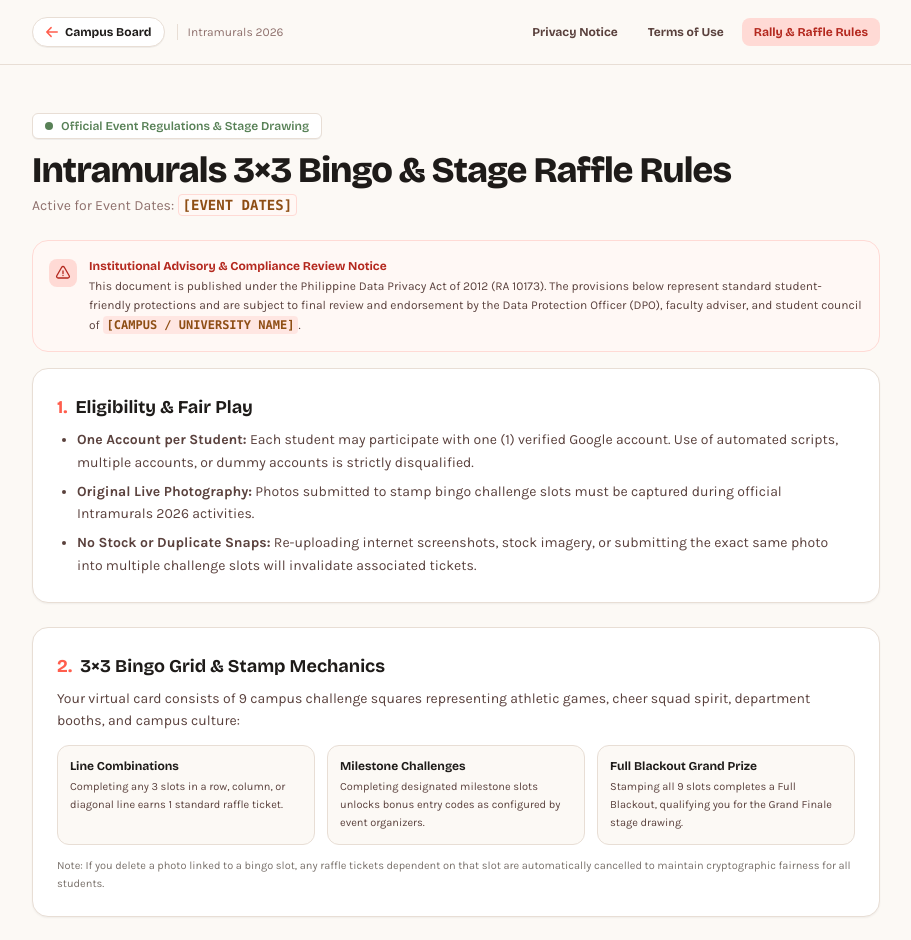
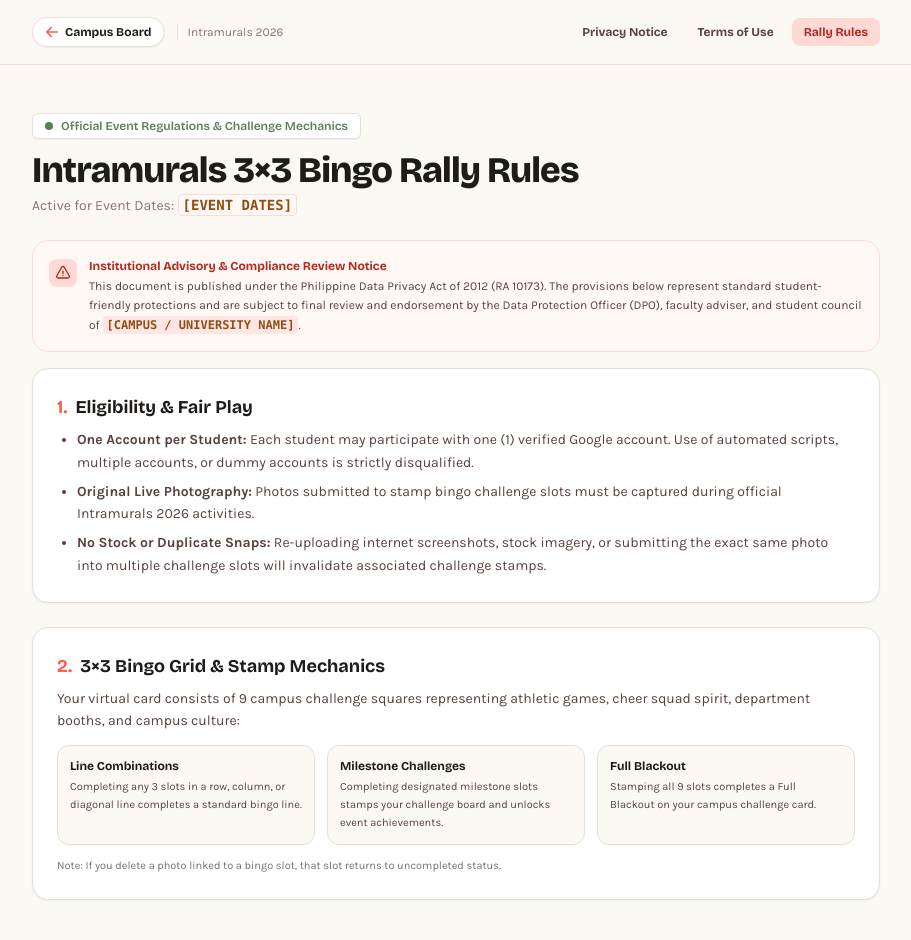
Before and after one commit to Kamish76/Salingkusog-Project, a Next.js app: page /rally-rules in a window 1280 px wide. Shown: the top 940 px of the page, without its empty margins (184-1095 px from the left). Built offline with nearby package versions, Linux system fonts and the light colour scheme; no server answers; the database is empty.

Commit message:
feat(legal): insulate rally rules, consent modal, and root metadata from deactivated raffle

```diff
--- a/src/app/layout.tsx
+++ b/src/app/layout.tsx
@@ -31,7 +31,7 @@ export const viewport: Viewport = {
 export const metadata: Metadata = {
   title: "Salingkusog | Collegiate Memory Board & 3x3 Intramurals Bingo",
   description:
-    "Drop student memories into the infinite campus board, track your 3x3 Intramurals Bingo card, and claim verified stage raffle entries.",
+    "Drop student memories into the infinite campus board, track your 3x3 Intramurals Bingo card, and share campus spirit.",
   robots: {
     index: false,
     follow: false,
--- a/src/app/rally-rules/page.tsx
+++ b/src/app/rally-rules/page.tsx
@@ -1,6 +1,9 @@
 import type { Metadata } from "next";
 import Link from "next/link";
+import { sql } from "@/lib/db";
 import { LegalHeader, LegalAdvisoryBanner } from "@/components/legal/legal-header";
+
+export const instant = false;
 
 export const metadata: Metadata = {
   title: "Rally & Raffle Rules | Salingkusog Intramurals 2026",
@@ -12,10 +15,18 @@ export const metadata: Metadata = {
   },
 };
 
-export default function RallyRulesPage() {
+export default async function RallyRulesPage() {
+  const configRows = await sql`
+    SELECT COALESCE(is_raffle_active, false) as is_raffle_active
+    FROM public.event_config
+    WHERE key = 'active_event'
+    LIMIT 1
+  `;
+  const isRaffleActive = Boolean(configRows[0]?.is_raffle_active);
+
   return (
     <div className="min-h-[100dvh] bg-[#fcf9f5] text-[#1e1b19] flex flex-col font-body selection:bg-[#ffdcc4] selection:text-[#6f3800]">
-      <LegalHeader currentTab="rally-rules" />
+      <LegalHeader currentTab="rally-rules" isRaffleActive={isRaffleActive} />
 
       <main className="max-w-4xl mx-auto px-4 sm:px-6 py-8 sm:py-12 flex-1 w-full">
         {/* Document Header */}
@@ -23,11 +34,15 @@ export default function RallyRulesPage() {
           <div className="inline-flex items-center gap-2 px-3 py-1 rounded-md bg-white border border-[#e8ded5] text-stone-600 text-xs font-medium shadow-2xs mb-3">
             <span className="w-2 h-2 rounded-full bg-[#588157]"></span>
             <span className="font-display font-semibold text-[#588157]">
-              Official Event Regulations &amp; Stage Drawing
+              {isRaffleActive
+                ? "Official Event Regulations & Stage Drawing"
+                : "Official Event Regulations & Challenge Mechanics"}
             </span>
           </div>
           <h1 className="text-2xl sm:text-4xl font-display font-extrabold text-[#1e1b19] tracking-tight">
-            Intramurals 3×3 Bingo &amp; Stage Raffle Rules
+            {isRaffleActive
+              ? "Intramurals 3×3 Bingo & Stage Raffle Rules"
+              : "Intramurals 3×3 Bingo Rally Rules"}
           </h1>
           <p className="text-xs sm:text-sm text-[#8e706c] font-body mt-1">
             Active for Event Dates: <span className="font-mono bg-[#fff8f5] border border-[#ffdad5] px-1 py-0.5 rounded font-bold text-[#8e4e14]">[EVENT DATES]</span>
@@ -51,7 +66,7 @@ export default function RallyRulesPage() {
                 <strong>Original Live Photography:</strong> Photos submitted to stamp bingo challenge slots must be captured during official Intramurals 2026 activities.
               </li>
               <li>
-                <strong>No Stock or Duplicate Snaps:</strong> Re-uploading internet screenshots, stock imagery, or submitting the exact same photo into multiple challenge slots will invalidate associated tickets.
+                <strong>No Stock or Duplicate Snaps:</strong> Re-uploading internet screenshots, stock imagery, or submitting the exact same photo into multiple challenge slots will invalidate associated {isRaffleActive ? "tickets" : "challenge stamps"}.
               </li>
             </ul>
           </section>
@@ -67,22 +82,41 @@ export default function RallyRulesPage() {
             <div className="grid grid-cols-1 sm:grid-cols-3 gap-3 my-3">
               <div className="p-3 rounded-xl bg-[#fcf9f5] border border-[#e8ded5]">
                 <strong className="font-display font-bold text-xs text-[#1e1b19] block">Line Combinations</strong>
-                <p className="text-[11px] text-[#5a413d] mt-1">Completing any 3 slots in a row, column, or diagonal line earns 1 standard raffle ticket.</p>
+                <p className="text-[11px] text-[#5a413d] mt-1">
+                  {isRaffleActive
+                    ? "Completing any 3 slots in a row, column, or diagonal line earns 1 standard raffle ticket."
+                    : "Completing any 3 slots in a row, column, or diagonal line completes a standard bingo line."}
+                </p>
               </div>
               <div className="p-3 rounded-xl bg-[#fcf9f5] border border-[#e8ded5]">
                 <strong className="font-display font-bold text-xs text-[#1e1b19] block">Milestone Challenges</strong>
-                <p className="text-[11px] text-[#5a413d] mt-1">Completing designated milestone slots unlocks bonus entry codes as configured by event organizers.</p>
+                <p className="text-[11px] text-[#5a413d] mt-1">
+                  {isRaffleActive
+                    ? "Completing designated milestone slots unlocks bonus entry codes as configured by event organizers."
+                    : "Completing designated milestone slots stamps your challenge board and unlocks event achievements."}
+                </p>
               </div>
               <div className="p-3 rounded-xl bg-[#fcf9f5] border border-[#e8ded5]">
-                <strong className="font-display font-bold text-xs text-[#1e1b19] block">Full Blackout Grand Prize</strong>
-                <p className="text-[11px] text-[#5a413d] mt-1">Stamping all 9 slots completes a Full Blackout, qualifying you for the Grand Finale stage drawing.</p>
+                <strong className="font-display font-bold text-xs text-[#1e1b19] block">
+                  {isRaffleActive ? "Full Blackout Grand Prize" : "Full Blackout"}
+                </strong>
+                <p className="text-[11px] text-[#5a413d] mt-1">
+                  {isRaffleActive
+                    ? "Stamping all 9 slots completes a Full Blackout, qualifying you for the Grand Finale stage drawing."
+                    : "Stamping all 9 slots completes a Full Blackout on your campus challenge card."}
+                </p>
               </div>
             </div>
             <p className="text-[11px] text-stone-500">
-              Note: If you delete a photo linked to a bingo slot, any raffle tickets dependent on that slot are automatically cancelled to maintain cryptographic fairness for all students.
+              {isRaffleActive
+                ? "Note: If you delete a photo linked to a bingo slot, any raffle tickets dependent on that slot are automatically cancelled to maintain cryptographic fairness for all students."
+                : "Note: If you delete a photo linked to a bingo slot, that slot returns to uncompleted status."}
             </p>
           </section>
 
+          {/* Section 3 & 4 (Raffle-specific) */}
+          {isRaffleActive && (
+            <>
               {/* Section 3 */}
               <section className="p-5 sm:p-6 rounded-2xl bg-white border border-[#e8ded5] shadow-xs">
                 <h2 className="font-display font-bold text-base sm:text-lg text-[#1e1b19] mb-2 flex items-center gap-2">
@@ -126,6 +160,8 @@ export default function RallyRulesPage() {
                   </li>
                 </ol>
               </section>
+            </>
+          )}
         </article>
       </main>
 
--- a/src/components/legal/consent-modal.tsx
+++ b/src/components/legal/consent-modal.tsx
@@ -74,7 +74,7 @@ export function ConsentModal({ isOpen, userName }: ConsentModalProps) {
             Welcome, {firstName}!
           </h2>
           <p className="text-xs sm:text-[13px] text-[#5a413d] font-body mt-1 leading-relaxed max-w-md mx-auto">
-            Before you start sharing snaps and earning stage raffle tickets, please review how we care for your privacy under the Philippine Data Privacy Act (RA 10173).
+            Before you start sharing snaps and participating in the 3×3 bingo challenge, please review how we care for your privacy under the Philippine Data Privacy Act (RA 10173).
           </p>
         </div>
 
--- a/src/components/legal/legal-header.tsx
+++ b/src/components/legal/legal-header.tsx
@@ -2,13 +2,18 @@ import Link from "next/link";
 
 interface LegalHeaderProps {
   currentTab: "privacy" | "terms" | "rally-rules";
+  isRaffleActive?: boolean;
 }
 
-export function LegalHeader({ currentTab }: LegalHeaderProps) {
+export function LegalHeader({ currentTab, isRaffleActive }: LegalHeaderProps) {
   const tabs = [
     { id: "privacy", label: "Privacy Notice", href: "/privacy" },
     { id: "terms", label: "Terms of Use", href: "/terms" },
-    { id: "rally-rules", label: "Rally & Raffle Rules", href: "/rally-rules" },
+    {
+      id: "rally-rules",
+      label: isRaffleActive === false ? "Rally Rules" : "Rally & Raffle Rules",
+      href: "/rally-rules",
+    },
   ];
 
   return (
```
Lines whose indentation alone changed are shown as unchanged.
